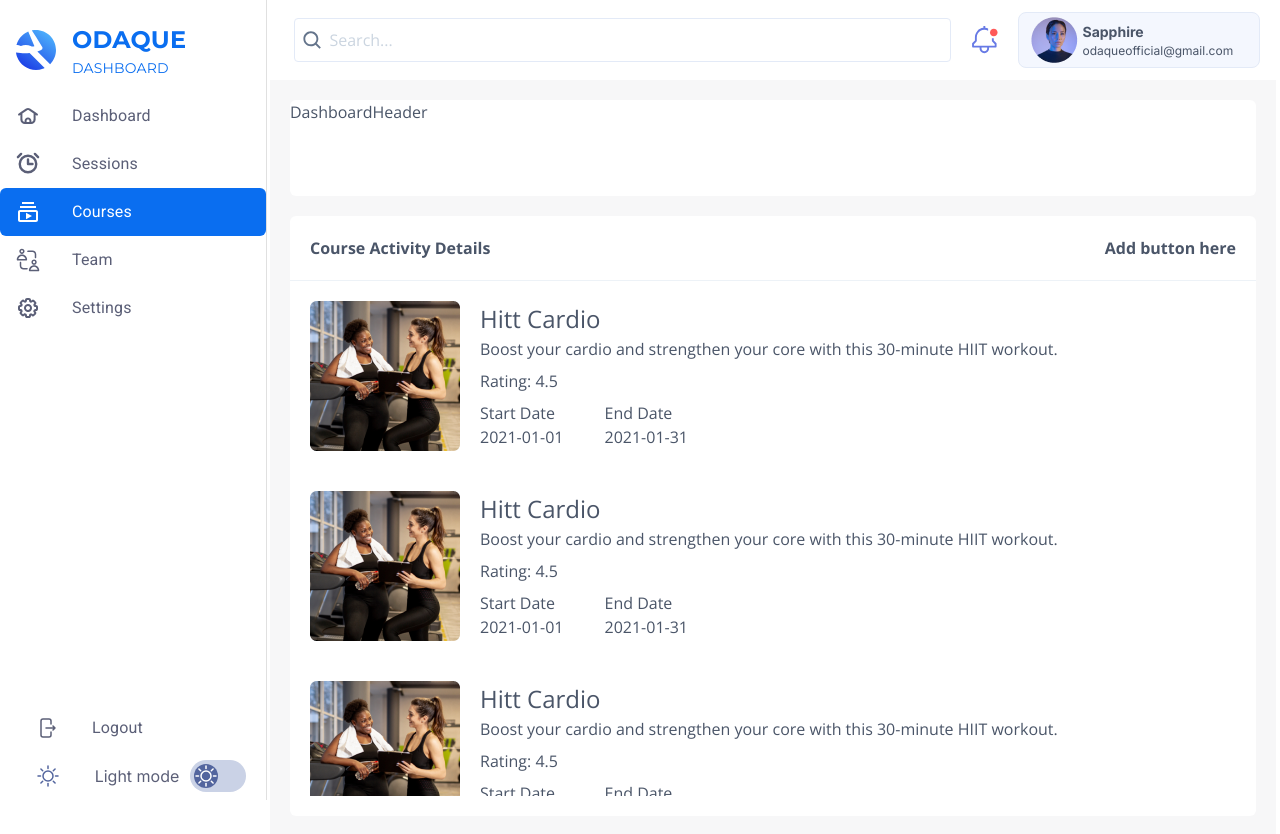
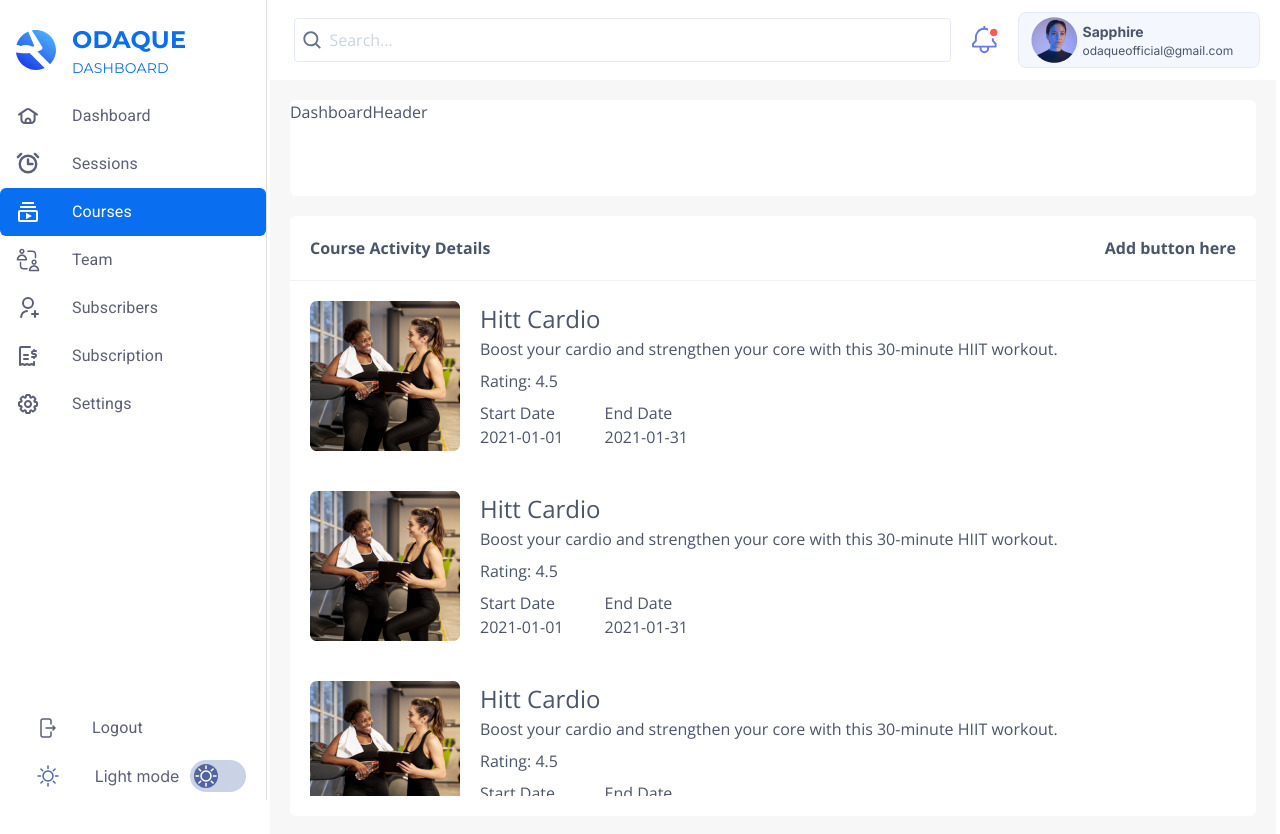
Before and after one commit to AkhtarZaman7/odaque-web-dashboard, a Next.js app: page /dashboard/courses in a window 1280 px wide. Shown: the top 834 px of the page. Built offline with nearby package versions, Linux system fonts and the light colour scheme.

Commit message:
subscriptions

```diff
--- a/public/assets/icons/customIcons.jsx
+++ b/public/assets/icons/customIcons.jsx
@@ -74,6 +74,81 @@ const SessionsIcon = (props) => {
         d="M1.92188 5.10938L5.10938 1.92188"
         stroke={props.color || "#1A1A1A"}
         stroke-width="2.4"
+        stroke-linecap="round"
+        stroke-linejoin="round"
+      />
+    </svg>
+  );
+};
+const SubscriptionsIcon = (props) => {
+  return (
+    <svg
+      width="24"
+      height="24"
+      viewBox="0 0 24 24"
+      fill="none"
+      xmlns="http://www.w3.org/2000/svg"
+    >
+      <path
+        d="M16 13H18.5C18.8978 13 19.2794 12.842 19.5607 12.5607C19.842 12.2794 20 11.8978 20 11.5C20 11.1022 19.842 10.7206 19.5607 10.4393C19.2794 10.158 18.8978 10 18.5 10H17.5C17.1022 10 16.7206 9.84196 16.4393 9.56066C16.158 9.27936 16 8.89782 16 8.5C16 8.10218 16.158 7.72064 16.4393 7.43934C16.7206 7.15804 17.1022 7 17.5 7H20"
+        stroke={props.color || "#1A1A1A"}
+        stroke-width="2"
+        stroke-linecap="round"
+        stroke-linejoin="round"
+      />
+      <path
+        d="M14 3H5C4.73478 3 4.48043 3.10536 4.29289 3.29289C4.10536 3.48043 4 3.73478 4 4V21L6.34 20L8.67 21L11 20L13.33 21L15.66 20L18 21V18"
+        stroke={props.color || "#1A1A1A"}
+        stroke-width="2"
+        stroke-linecap="round"
+        stroke-linejoin="round"
+      />
+      <path
+        d="M12 11H8M18 7V6V7ZM18 14V13V14ZM12 15H8H12Z"
+        stroke={props.color || "#1A1A1A"}
+        stroke-width="2"
+        stroke-linecap="round"
+        stroke-linejoin="round"
+      />
+    </svg>
+  );
+};
+const SubscribersIcon = (props) => {
+  return (
+    <svg
+      width="24"
+      height="24"
+      viewBox="0 0 24 24"
+      fill="none"
+      xmlns="http://www.w3.org/2000/svg"
+    >
+      <circle
+        cx="12"
+        cy="7"
+        r="5"
+        stroke={props.color || "#1A1A1A"}
+        stroke-width="2"
+        stroke-linecap="round"
+        stroke-linejoin="round"
+      />
+      <path
+        d="M10.9994 15.0703C7.93372 15.5088 5.50879 17.9338 5.07031 20.9995"
+        stroke={props.color || "#1A1A1A"}
+        stroke-width="2"
+        stroke-linecap="round"
+        stroke-linejoin="round"
+      />
+      <path
+        d="M19 15V21"
+        stroke={props.color || "#1A1A1A"}
+        stroke-width="2"
+        stroke-linecap="round"
+        stroke-linejoin="round"
+      />
+      <path
+        d="M16 18H22"
+        stroke={props.color || "#1A1A1A"}
+        stroke-width="2"
         stroke-linecap="round"
         stroke-linejoin="round"
       />
@@ -2584,6 +2659,8 @@ export {
   PlusIcon,
   SessionsIcon,
   SettingsIcon,
+  SubscribersIcon,
+  SubscriptionsIcon,
   StarIcon,
   TeamIcon,
   UnionIcon,
@@ -2626,5 +2703,5 @@ export {
   CheckIcon,
   TickCheckIcon,
   CameraIcon,
-  SignUpDoneSvg
-};
+  SignUpDoneSvg,
+};
--- a/public/assets/icons/index.jsx
+++ b/public/assets/icons/index.jsx
@@ -53,13 +53,17 @@ import {
   CheckIcon as check,
   TickCheckIcon as tickicon,
   CameraIcon as camera,
-  SignUpDoneSvg as signupdone
+  SignUpDoneSvg as signupdone,
+  SubscribersIcon as subscribers,
+  SubscriptionsIcon as subscription,
 } from "./customIcons";
 
 const AppIcons = {
   dashboard,
   courses,
   team,
+  subscribers,
+  subscription,
   settings,
   sessions,
   Logo,
@@ -111,7 +115,7 @@ const AppIcons = {
   check,
   tickicon,
   camera,
-  signupdone
+  signupdone,
 };
 
 export default AppIcons;
--- /dev/null
+++ b/src/app/(auth)/dashboard/subscription/page.jsx
@@ -0,0 +1,36 @@
+import React from "react";
+
+import DashboardHeader from "../../../../components/Dashboard/DashboardHeader";
+import DashboardTable from "../../../../components/Dashboard/DashboardTable";
+
+export const metadata = {
+  title: "Subscription",
+  description: "Subscription",
+  icons: [
+    {
+      rel: "icon",
+      type: "image/png",
+      sizes: "32x32",
+      url: "/favicon-32x32.png",
+    },
+    {
+      rel: "icon",
+      type: "image/png",
+      sizes: "16x16",
+      url: "/favicon-16x16.png",
+    },
+    {
+      rel: "icon",
+      url: "/favicon.ico",
+    },
+  ],
+};
+
+const Subscription = () => (
+  <div className="content">
+    <DashboardHeader />
+    <DashboardTable />
+  </div>
+);
+
+export default Subscription;
--- a/src/components/Dashboard/SideBar.jsx
+++ b/src/components/Dashboard/SideBar.jsx
@@ -112,8 +112,15 @@ export default function SideBar(props) {
                     />
                   </ListItemButton>
                 </ListItem>
-                {["Dashboard", "Sessions", "Courses", "Team", "Settings"].map(
-                  (text) => {
+                {[
+                  "Dashboard",
+                  "Sessions",
+                  "Courses",
+                  "Team",
+                  "Subscribers",
+                  "Subscription",
+                  "Settings",
+                ].map((text) => {
                   const iconKey = text.toLowerCase();
                   const Icon = AppIcons[iconKey];
                   return (
@@ -135,9 +142,7 @@ export default function SideBar(props) {
                           <ListItemIcon>
                             <Icon
                               color={
-                                  isSelected(text).selected
-                                    ? "white"
-                                    : "#5b5f77"
+                                isSelected(text).selected ? "white" : "#5b5f77"
                               }
                             />
                           </ListItemIcon>
@@ -153,8 +158,7 @@ export default function SideBar(props) {
                       </ListItem>
                     </Link>
                   );
-                  }
-                )}
+                })}
               </List>
             </div>
 
```
Lines whose indentation alone changed are shown as unchanged.
